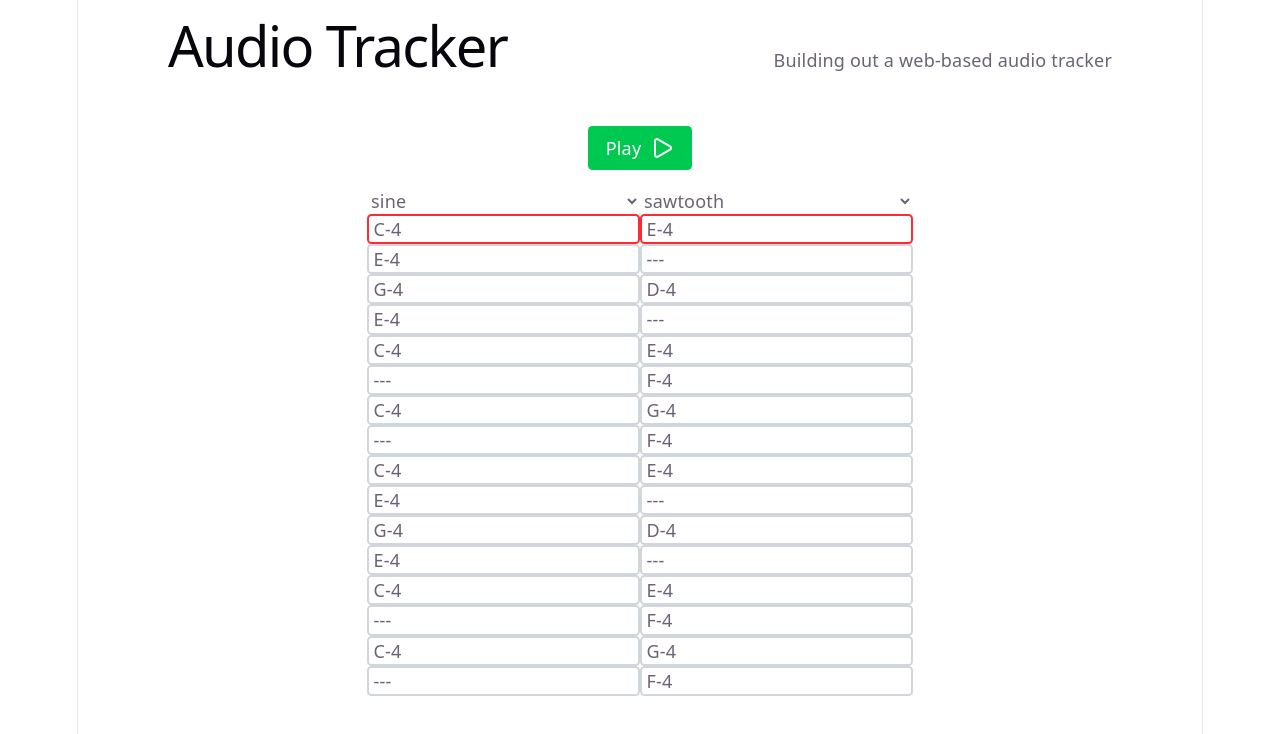
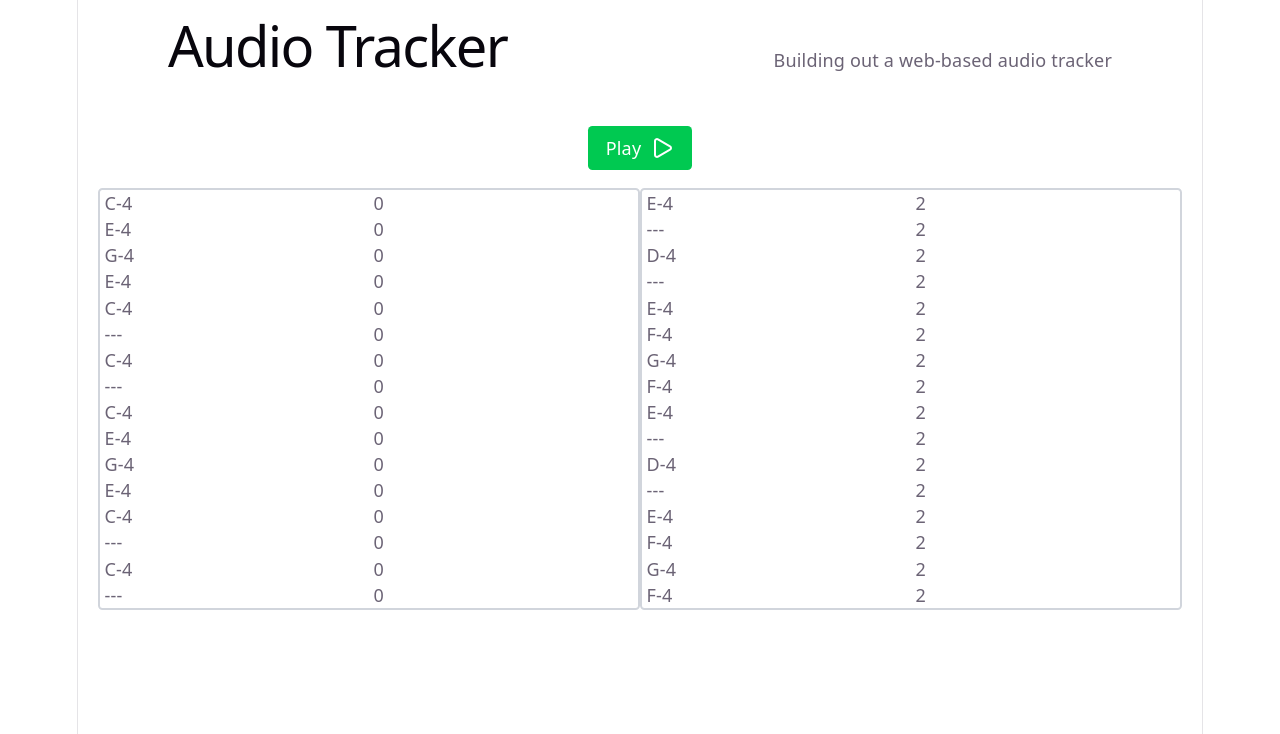
Before and after one commit to jamestw13/audio-tracker, a React (Vite) app: page / in a window 1280 px wide. Shown: the top 734 px of the page. Built offline with nearby package versions, Linux system fonts and the light colour scheme.

Commit message:
Added instruments

```diff
--- a/src/Tracker.tsx
+++ b/src/Tracker.tsx
@@ -23,32 +23,24 @@ export default function Tracker() {
       <div className={`flex justify-start`}>
         {channels.map((channel, i) => (
           <div key={i} className="grid">
-            <select
-              value={channel.waveform}
-              onChange={e =>
-                useTrackerStore.setState(state => ({
-                  channels: state.channels.map((c, ci) =>
-                    ci === i ? { ...c, waveform: e.target.value as (typeof WaveformTable)[number] } : c,
-                  ),
-                }))
-              }
-            >
-              {WaveformTable.map((waveform, j) => (
-                <option key={j} value={waveform}>
-                  {waveform}
-                </option>
-              ))}
-            </select>
-            <div className="grid">
+            <div className="flex flex-col border-2 border-gray-300 rounded">
               {channel.steps.map((step, j) => (
-                <input
-                  type="text"
-                  key={j}
-                  value={step}
-                  onKeyUp={e => keyUp(e, i, j, channel.steps)}
-                  onChange={() => {}}
-                  className={`border-2 border-gray-300 ${currentStep % channel.steps.length === j ? 'border-red-500' : 'border-gray-300'} rounded px-1 py-0`}
-                />
+                <div className="flex  items-center" key={j}>
+                  <input
+                    type="text"
+                    value={step.pitch}
+                    onKeyUp={e => pitchKeyUp(e, i, j, channel.steps)}
+                    onChange={() => {}}
+                    className={`${currentStep % channel.steps.length === j ? 'border-red-500' : 'border-gray-300'} px-1 py-0 max-w-fit`}
+                  />
+                  <input
+                    type="text"
+                    value={step.instrument}
+                    onKeyUp={e => instrumentKeyUp(e, i, j, channel.steps)}
+                    onChange={() => {}}
+                    className={`${currentStep % channel.steps.length === j ? 'border-red-500' : 'border-gray-300'} px-1 py-0`}
+                  />
+                </div>
               ))}
             </div>
           </div>
@@ -58,10 +50,36 @@ export default function Tracker() {
   );
 }
 
-function keyUp(e: React.KeyboardEvent<HTMLInputElement>, i: number, j: number, steps: NoteEnum[]) {
+function pitchKeyUp(
+  e: React.KeyboardEvent<HTMLInputElement>,
+  i: number,
+  j: number,
+  steps: { pitch: NoteEnum; instrument: number }[],
+) {
   const newSteps = [...steps];
-  newSteps[j] = pitchByKey[e.key] || '---';
-  useTrackerStore.setState(state => ({
-    channels: state.channels.map((c, ci) => (ci === i ? { ...c, steps: newSteps } : c)),
-  }));
+
+  newSteps[j] = { ...newSteps[j], pitch: pitchByKey[e.key] || '---' };
+  useTrackerStore.setState(state => {
+    const newChannel = { ...state.channels[i], steps: newSteps };
+    return {
+      channels: [...state.channels.slice(0, i), newChannel, ...state.channels.slice(i + 1)],
+    };
+  });
 }
+
+function instrumentKeyUp(
+  e: React.KeyboardEvent<HTMLInputElement>,
+  i: number,
+  j: number,
+  steps: { pitch: NoteEnum; instrument: number }[],
+) {
+  if (!WaveformTable[Number(e.key) || -1]) return;
+  const newSteps = [...steps];
+  newSteps[j] = { ...newSteps[j], instrument: Number(e.key) };
+  useTrackerStore.setState(state => {
+    const newChannel = { ...state.channels[i], steps: newSteps };
+    return {
+      channels: [...state.channels.slice(0, i), newChannel, ...state.channels.slice(i + 1)],
+    };
+  });
+}
--- a/src/useTrackerStore.ts
+++ b/src/useTrackerStore.ts
@@ -1,9 +1,9 @@
 import { create } from 'zustand';
 import WAAClock, { Event } from './WAAClock';
 // import { immer } from 'zustand/middleware/immer';
-import { type NoteEnum, PitchTable } from './constants';
+import { type NoteEnum, PitchTable, WaveformTable } from './constants';
 
-export type Channel = { waveform: string; steps: NoteEnum[] };
+export type Channel = { steps: { pitch: NoteEnum; instrument: number }[] };
 
 type TrackerState = {
   channels: Channel[];
@@ -21,45 +21,43 @@ export const useTrackerStore = create<TrackerState>(() => {
   return {
     channels: [
       {
-        waveform: 'sine',
         steps: [
-          'C-4',
-          'E-4',
-          'G-4',
-          'E-4',
-          'C-4',
-          '---',
-          'C-4',
-          '---',
-          'C-4',
-          'E-4',
-          'G-4',
-          'E-4',
-          'C-4',
-          '---',
-          'C-4',
-          '---',
+          { pitch: 'C-4', instrument: 0 },
+          { pitch: 'E-4', instrument: 0 },
+          { pitch: 'G-4', instrument: 0 },
+          { pitch: 'E-4', instrument: 0 },
+          { pitch: 'C-4', instrument: 0 },
+          { pitch: '---', instrument: 0 },
+          { pitch: 'C-4', instrument: 0 },
+          { pitch: '---', instrument: 0 },
+          { pitch: 'C-4', instrument: 0 },
+          { pitch: 'E-4', instrument: 0 },
+          { pitch: 'G-4', instrument: 0 },
+          { pitch: 'E-4', instrument: 0 },
+          { pitch: 'C-4', instrument: 0 },
+          { pitch: '---', instrument: 0 },
+          { pitch: 'C-4', instrument: 0 },
+          { pitch: '---', instrument: 0 },
         ],
       },
       {
-        waveform: 'sawtooth',
         steps: [
-          'E-4',
-          '---',
-          'D-4',
-          '---',
-          'E-4',
-          'F-4',
-          'G-4',
-          'F-4',
-          'E-4',
-          '---',
-          'D-4',
-          '---',
-          'E-4',
-          'F-4',
-          'G-4',
-          'F-4',
+          { pitch: 'E-4', instrument: 2 },
+          { pitch: '---', instrument: 2 },
+          { pitch: 'D-4', instrument: 2 },
+          { pitch: '---', instrument: 2 },
+          { pitch: 'E-4', instrument: 2 },
+          { pitch: 'F-4', instrument: 2 },
+          { pitch: 'G-4', instrument: 2 },
+          { pitch: 'F-4', instrument: 2 },
+          { pitch: 'E-4', instrument: 2 },
+          { pitch: '---', instrument: 2 },
+          { pitch: 'D-4', instrument: 2 },
+          { pitch: '---', instrument: 2 },
+          { pitch: 'E-4', instrument: 2 },
+          { pitch: 'F-4', instrument: 2 },
+          { pitch: 'G-4', instrument: 2 },
+          { pitch: 'F-4', instrument: 2 },
         ],
       },
     ],
@@ -124,7 +122,8 @@ function handleTick({ deadline }: { deadline: number }) {
 
   channels.forEach(channel => {
     if (channel.steps[nextStep % channel.steps.length]) {
-      playNote(audioCtx, deadline, channel.steps[nextStep % channel.steps.length], channel.waveform);
+      const step = channel.steps[nextStep % channel.steps.length];
+      playNote(audioCtx, deadline, step.pitch, WaveformTable[step.instrument]);
     }
   });
 }
```
